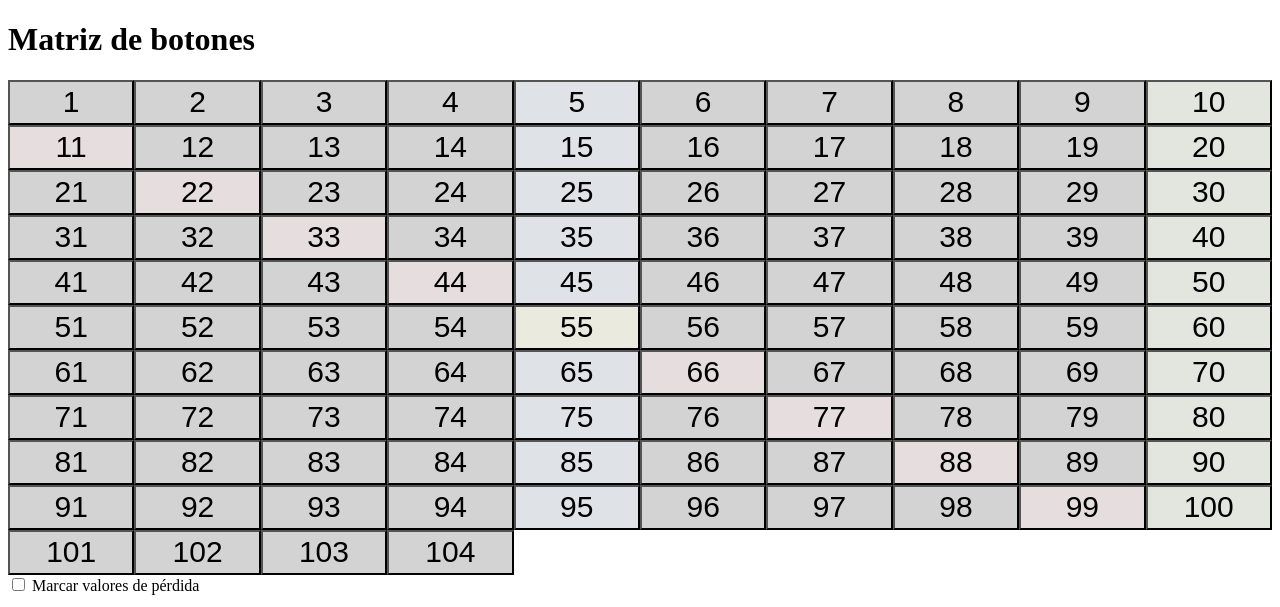
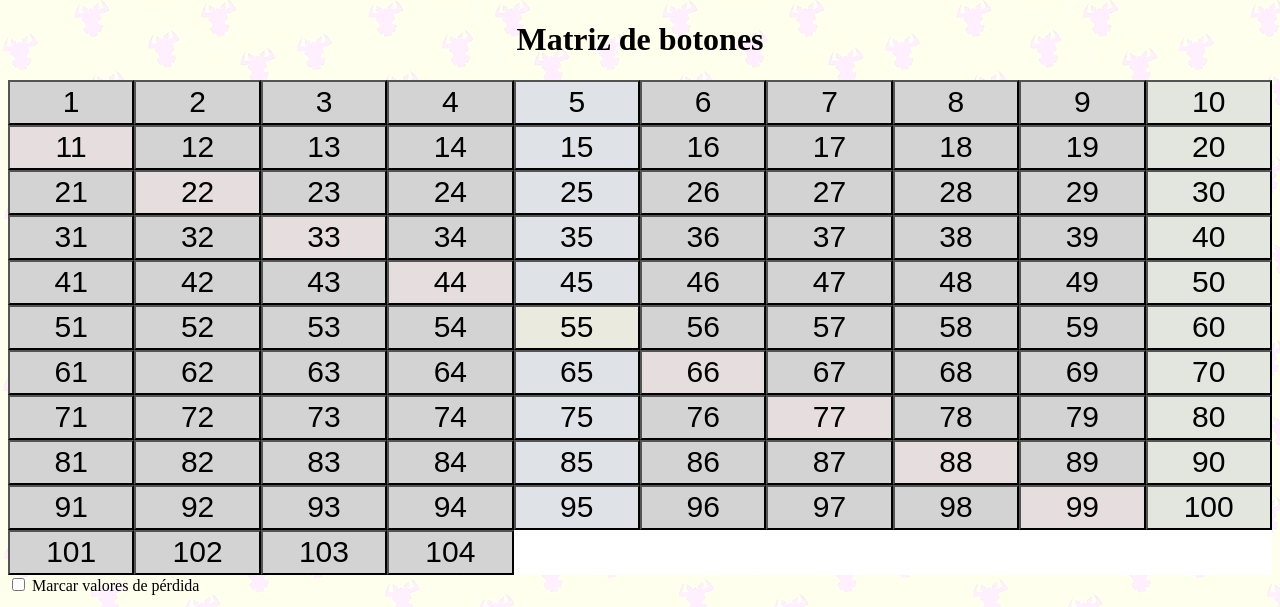
Before and after one commit to laurator/6-nimmt-Matrix, a plain HTML site: page index.html in a window 1280 px wide. Shown: the top 607 px of the page. Drawn offline with Linux system fonts and the light colour scheme.

Commit message:
Background image added. CSS updated

```diff
--- a/matrix-styles.css
+++ b/matrix-styles.css
@@ -1,10 +1,24 @@
 /* Estilos personalizados creados por Laura */
+
+body {
+    background-image: url("Fondo.png");
+    background-repeat: repeat;
+}
+
+h1 {
+    text-align: center;
+}
 
 .button-container, .informacion {
     display: flex;
     justify-content: space-around;
     text-align: center;
 }
+
+#button-container {
+    background-color: white;
+}
+
 .boton {
     width: 10%; /*170px*/
     height: 45px; /*50px 10%*/
```
Also changed, not shown: Fondo.png (added).
